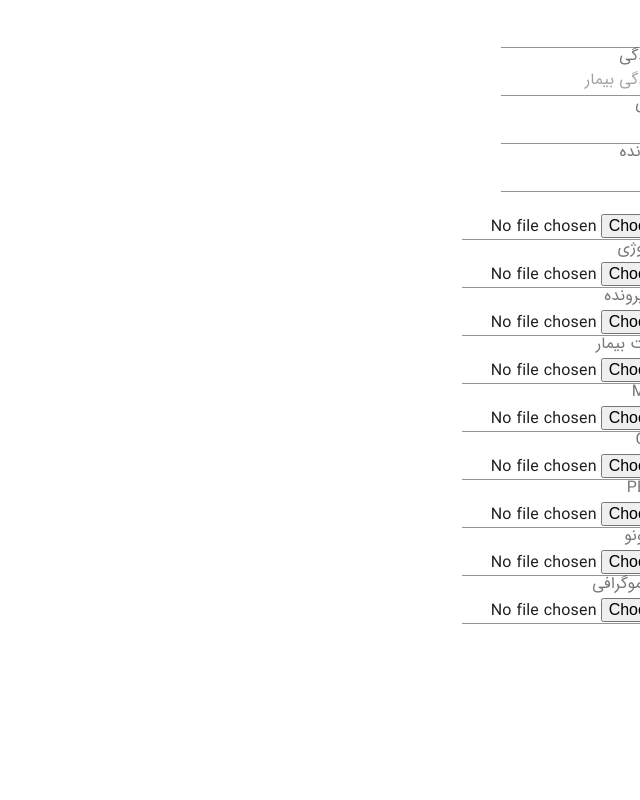
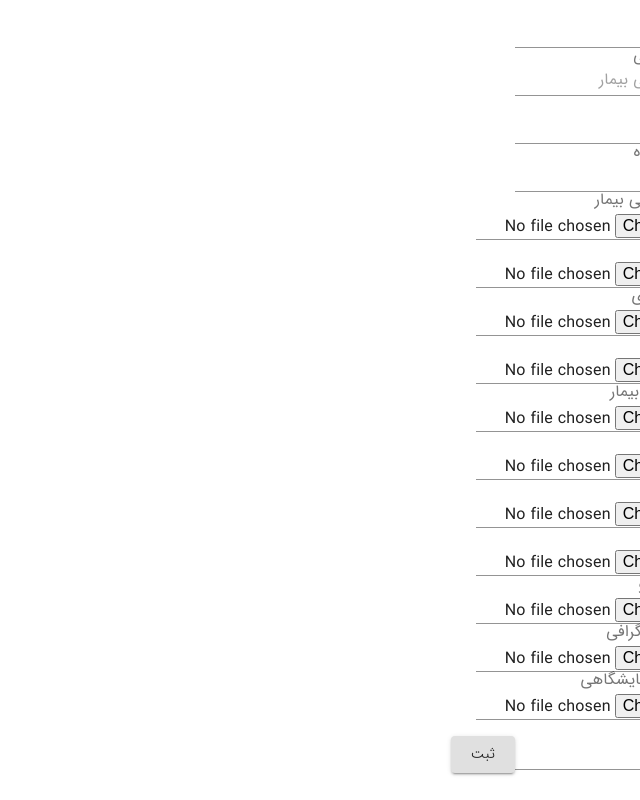
Before and after one commit to xdadev37/Saman-Tabesh-Patient-Automation, a React (Create React App) app: page / in a window 1280 px wide. Shown: the whole page, without its empty margins (640-1280 px from the left). Built offline with nearby package versions, Linux system fonts and the light colour scheme; what jss-rtl would draw is missing.

Commit message:
v1.5 Form Validating progress ...

```diff
--- a/package.json
+++ b/package.json
@@ -3,6 +3,7 @@
   "version": "0.1.0",
   "private": true,
   "dependencies": {
+    "@hookform/error-message": "^2.0.0",
     "@hookform/resolvers": "^2.4.0",
     "@material-ui/core": "^4.11.4",
     "@material-ui/data-grid": "^4.0.0-alpha.27",
@@ -52,6 +53,8 @@
     ]
   },
   "devDependencies": {
-    "@material-ui/x-grid-data-generator": "^4.0.0-alpha.27"
+    "@material-ui/x-grid-data-generator": "^4.0.0-alpha.27",
+    "@types/react-window": "^1.8.3",
+    "react-window": "^1.8.6"
   }
 }
--- a/src/Pages/AddPatientPage/AddPatientPage.tsx
+++ b/src/Pages/AddPatientPage/AddPatientPage.tsx
@@ -1,82 +1,136 @@
-import { InputLabel, Input } from "@material-ui/core";
-import {
-  dataArrayRequiredName,
-  dataArrayRequiredCode,
-  dataArrayOptional,
-} from "./dataArray";
+import { InputLabel, Input, Button } from "@material-ui/core";
+import { dataArrayRequiredName, dataArrayOptional } from "./dataArray";
 import { useForm } from "react-hook-form";
-import { yupResolver } from "@hookform/resolvers/yup";
-import * as yup from "yup";
-import { FC, Fragment } from "react";
+import { FC, Fragment, ChangeEvent, KeyboardEvent, useState } from "react";
 
-const schema = yup.object().shape({
-  requiredName: yup.string().required(""),
-  requiredCode: yup.number().positive().integer().required(""),
-  pictureSize: yup
-    .mixed()
-    .test("fileSize", "حجم عکس بیش از حد مجاز است", (value) => {
-      return value && value[0].size <= 100000;
-    }),
-  pdfSize: yup
-    .mixed()
-    .test("fileSize", "حجم فایل بیش از حد مجاز است", (value) => {
-      return value && value[0].size <= 250000;
-    }),
-});
+interface IFormInputs {
+  requiredName: string;
+  NationalId: number;
+  FileNumber: number;
+  Avatar: string;
+  pdfFiles: string;
+  Comment: string;
+}
 
 const AddPatientPage: FC = () => {
+  const [fileStatus, setFileStatus] = useState(true);
+
+  const numberType = (event: KeyboardEvent) => {
+    if (event.which < 47 || event.which > 58) {
+      event.preventDefault();
+    }
+  };
+
   const {
     register,
     handleSubmit,
     formState: { errors },
-  } = useForm({
-    resolver: yupResolver(schema),
-  });
+  } = useForm<IFormInputs>();
 
   const submit = (data: any) => {
-    return data;
+    if (fileStatus === true) {
+      return JSON.stringify(data);
+    } else {
+      alert("حجم فایل ها بیش تر از حد مجاز است!");
+    }
   };
 
   return (
     <form onSubmit={handleSubmit(submit)}>
+      {/* Names */}
       {dataArrayRequiredName.map((data) => (
         <Fragment key={data.id}>
           <InputLabel htmlFor={data.id}>{data.title}</InputLabel>
           <Input
-            onKeyPress={(event: React.KeyboardEvent) => {
-              if (event.which <= 1575 || event.which >= 1740) {
+            onKeyPress={(event: KeyboardEvent) => {
+              const ew = event.which;
+              console.log(ew);
+              if (ew === 32) {
+                return;
+              }
+              if (ew < 1574 || ew > 1741) {
                 event.preventDefault();
               }
             }}
+            inputProps={{ maxLength: 80 }}
             placeholder={data.placeholder}
             id={data.id}
-            {...register}
+            {...register("requiredName", {
+              required: "پر کردن این فیلد الزامی است!",
+            })}
             type="text"
           />
-          {errors.requiredName && errors.requiredName.message}
+          {errors.requiredName && <p>{errors.requiredName.message}</p>}
         </Fragment>
       ))}
-      {dataArrayRequiredCode.map((data) => (
-        <Fragment key={data.id}>
-          <InputLabel htmlFor={data.id}>{data.title}</InputLabel>
-          <Input id={data.id} {...register} type="number" />
-          {errors.requiredName && <p>{errors.requiredCode.message}</p>}
-        </Fragment>
-      ))}
+
+      {/* NationalId */}
+      <InputLabel htmlFor="NationalId">کد ملی</InputLabel>
+      <Input
+        onKeyPress={numberType}
+        inputProps={{ maxLength: 11 }}
+        id="NationalId"
+        {...register("NationalId", {
+          required: "پر کردن این فیلد الزامی است!",
+          minLength: {
+            value: 11,
+            message: "مقدار کد ملی حداقل باید 11 عدد باشد!",
+          },
+        })}
+      />
+      {errors.NationalId && <p>{errors.NationalId.message}</p>}
+
+      {/* FileNumber */}
+      <InputLabel htmlFor="FileNumber">شماره پرونده</InputLabel>
+      <Input
+        onKeyPress={numberType}
+        id="FileNumber"
+        inputProps={{ maxLength: 20 }}
+        {...register("FileNumber", {
+          required: "پر کردن این فیلد الزامی است!",
+        })}
+      />
+      {errors.FileNumber && <p>{errors.FileNumber.message}</p>}
+
+      {/* Avatar */}
+      <InputLabel htmlFor="Avatar">عکس پرسنلی بیمار</InputLabel>
+      <Input
+        id="Avatar"
+        type="file"
+        inputProps={{
+          accept: ".jpeg",
+        }}
+      />
+      {errors.Avatar && <p>ss</p>}
+
+      {/* Files */}
       {dataArrayOptional.map((data) => (
         <Fragment key={data.id}>
           <InputLabel htmlFor={data.id}>{data.title}</InputLabel>
           <Input
             id={data.id}
-            {...register}
             type="file"
             inputProps={{ accept: ".pdf" }}
+            // {...register("pdfSize", {})}
+            onInput={(event: ChangeEvent<HTMLInputElement>) => {
+              const file = event.target.files![0].size;
+              if (file > 250001) {
+                alert("حجم فایل بیش تر از حد مجاز است!");
+                setFileStatus(false);
+              }
+            }}
           />
-          {errors.requiredName && <p>{errors.pdfSize.message}</p>}
+          {errors.pdfFiles && <p>{errors.pdfFiles.message}</p>}
         </Fragment>
       ))}
-      <InputLabel htmlFor="sss">ssssss</InputLabel>
-      <Input id="sss" type="submit" />
+
+      {/* Comment */}
+      <InputLabel htmlFor="Comment">توضیحات</InputLabel>
+      <Input id="Comment" type="text" inputProps={{ maxLength: 800 }} />
+
+      <Button variant="contained" type="submit">
+        ثبت
+      </Button>
     </form>
   );
 };
--- a/src/Pages/AddPatientPage/dataArray.tsx
+++ b/src/Pages/AddPatientPage/dataArray.tsx
@@ -2,62 +2,54 @@ export const dataArrayRequiredName = [
   {
     title: "نام",
     placeholder: "نام بیمار",
-    id: "firstName",
+    id: "Name",
   },
   {
     title: "نام خانوادگی",
     placeholder: "نام خانوادگی بیمار",
-    id: "lastName",
-  },
-];
-export const dataArrayRequiredCode = [
-  {
-    title: "شماره ملی",
-    placeholder: "شماره ملی بیمار",
-    id: "nationalCode",
-  },
-  {
-    title: "شماره پرونده",
-    placeholder: "شماره پرونده بیمار",
-    id: "caseNumber",
+    id: "FamilyName",
   },
 ];
 
 export const dataArrayOptional = [
   {
     title: "کارت ملی",
-    id: "nationalCard",
+    id: "NationalIdDoc",
   },
   {
     title: "برگ پاتولوژی",
-    id: "pathologyPaper",
+    id: "PathologyDoc",
   },
   {
-    title: "برگ اول پرونده",
-    id: "firstCasePage",
+    title: "کارت درمان",
+    id: "TreatmentDoc",
   },
   {
     title: "فرم رضایت بیمار",
-    id: "patientConsentForm",
+    id: "CommitmentDoc",
   },
   {
-    title: "گزارش MR",
-    id: "MRReport",
+    title: "گزارش MRI",
+    id: "MRIReportDoc",
   },
   {
     title: "گزارش CT",
-    id: "CTReport",
+    id: "CTReportDoc",
   },
   {
     title: "گزارش PET",
-    id: "PETReport",
+    id: "PETReportDoc",
   },
   {
     title: "گزارش سونو",
-    id: "sonoReport",
+    id: "SonoReportDoc",
   },
   {
     title: "گزارش ماموگرافی",
-    id: "mammographyReport",
+    id: "MamoReportDoc",
+  },
+  {
+    title: "گزارشات آزمایشگاهی",
+    id: "LabReportDoc",
   },
 ];
```
Also changed, not shown: tsconfig.json (+3 -9 lines), 1 other file (tests, documents, lock files or other folders).
